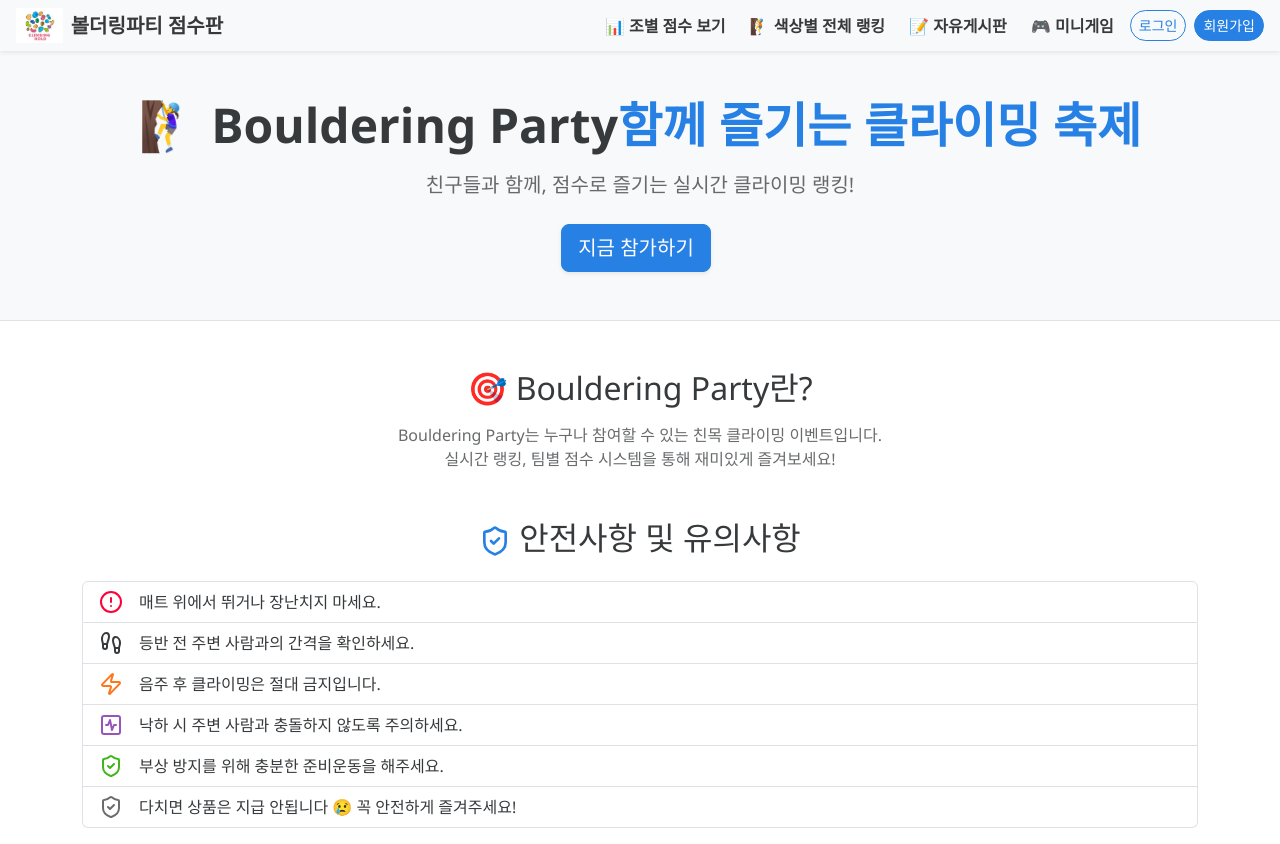
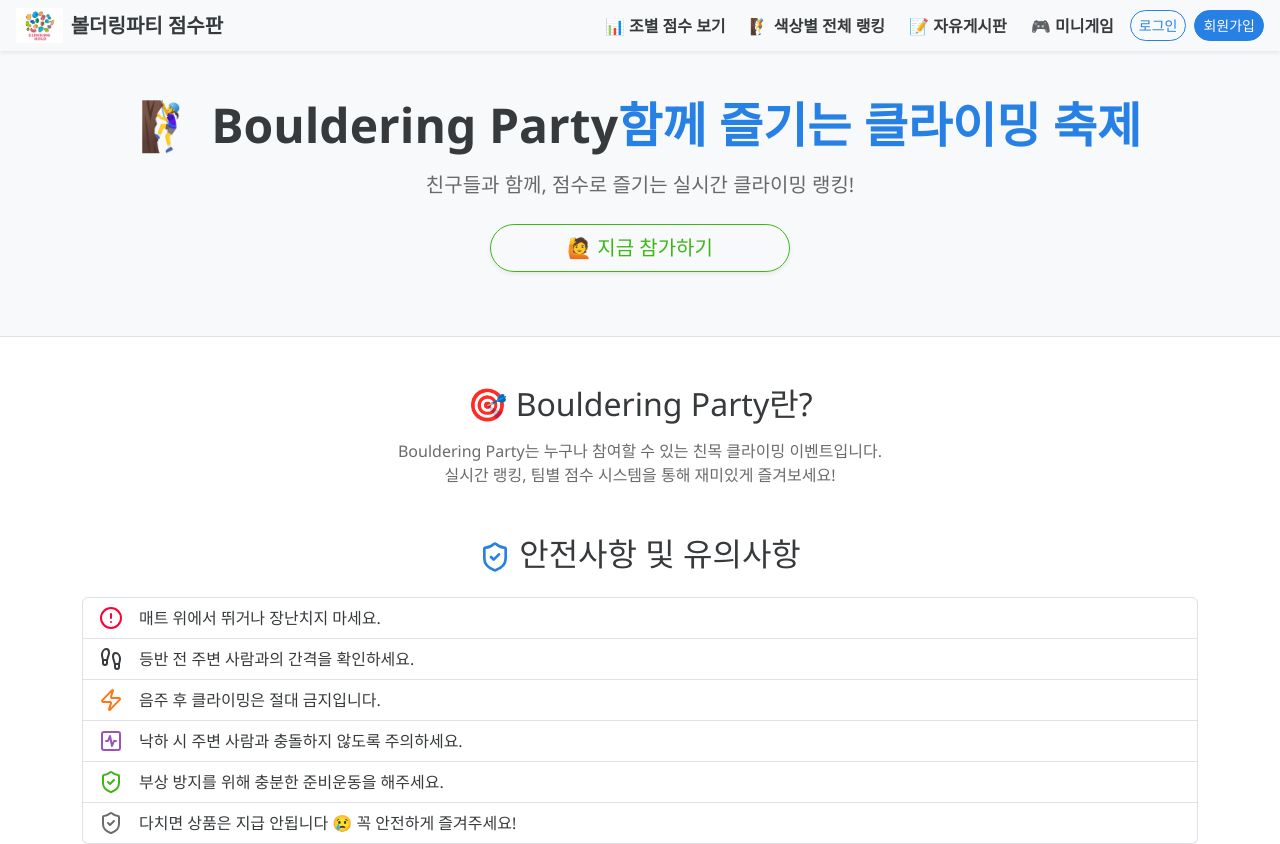
Before and after one commit to Hikikomori-KIM/boulderScore, a React (Vite) app in the folder climbparty/home/: page / in a window 1280 px wide. Shown: the top 844 px of the page. Built offline with nearby package versions, Linux system fonts and the light colour scheme; no server answers; a web font is replaced by a local one.

Commit message:
메인 버튼 ui 변경

```diff
--- a/climbparty/home/src/App.css
+++ b/climbparty/home/src/App.css
@@ -0,0 +1,7 @@
+.btn {
+    transition: all 0.2s ease-in-out;
+  }
+  .btn:hover {
+    transform: scale(1.03);
+    opacity: 0.9;
+  }
--- a/climbparty/home/src/components/ClimbCountMain.jsx
+++ b/climbparty/home/src/components/ClimbCountMain.jsx
@@ -19,24 +19,25 @@ export default function ClimbCountMain() {
           친구들과 함께, 점수로 즐기는 실시간 클라이밍 랭킹!
         </p>
 
+        <div className="d-flex flex-column align-items-center" style={{ maxWidth: "300px", margin: "0 auto" }}>
           {user ? (
-          <a href="/board/list" className="btn btn-primary btn-lg shadow-sm me-2">
-            게시판으로 이동하기
+            <a href="/board/list" className="btn btn-outline-primary btn-lg mb-3 w-100 shadow-sm rounded-pill">
+              📝 게시판으로 이동하기
             </a>
           ) : (
-          <a href="/join" className="btn btn-primary btn-lg shadow-sm me-2">
-            지금 참가하기
+            <a href="/join" className="btn btn-outline-success btn-lg mb-3 w-100 shadow-sm rounded-pill">
+              🙋 지금 참가하기
             </a>
           )}
-
-        {user && (<>
-          <a href="/challenge" className="btn btn-primary btn-lg shadow-sm me-2">
-            🎮미니게임
+          {user && <>
+            <a href="/challenge" className="btn btn-outline-dark btn-lg mb-3 w-100 shadow-sm rounded-pill">
+              🎮 미니게임
             </a>
-          <a href="/teamCount" className="btn btn-primary btn-lg shadow-sm">
+            <a href="/teamCount" className="btn btn-outline-info btn-lg mb-3 w-100 shadow-sm rounded-pill">
               📊 조별 점수 보기
             </a>
-        </>)}
+          </>}
+        </div>
       </div>
 
       {/* 소개 섹션 */}
```
Lines whose indentation alone changed are shown as unchanged.
